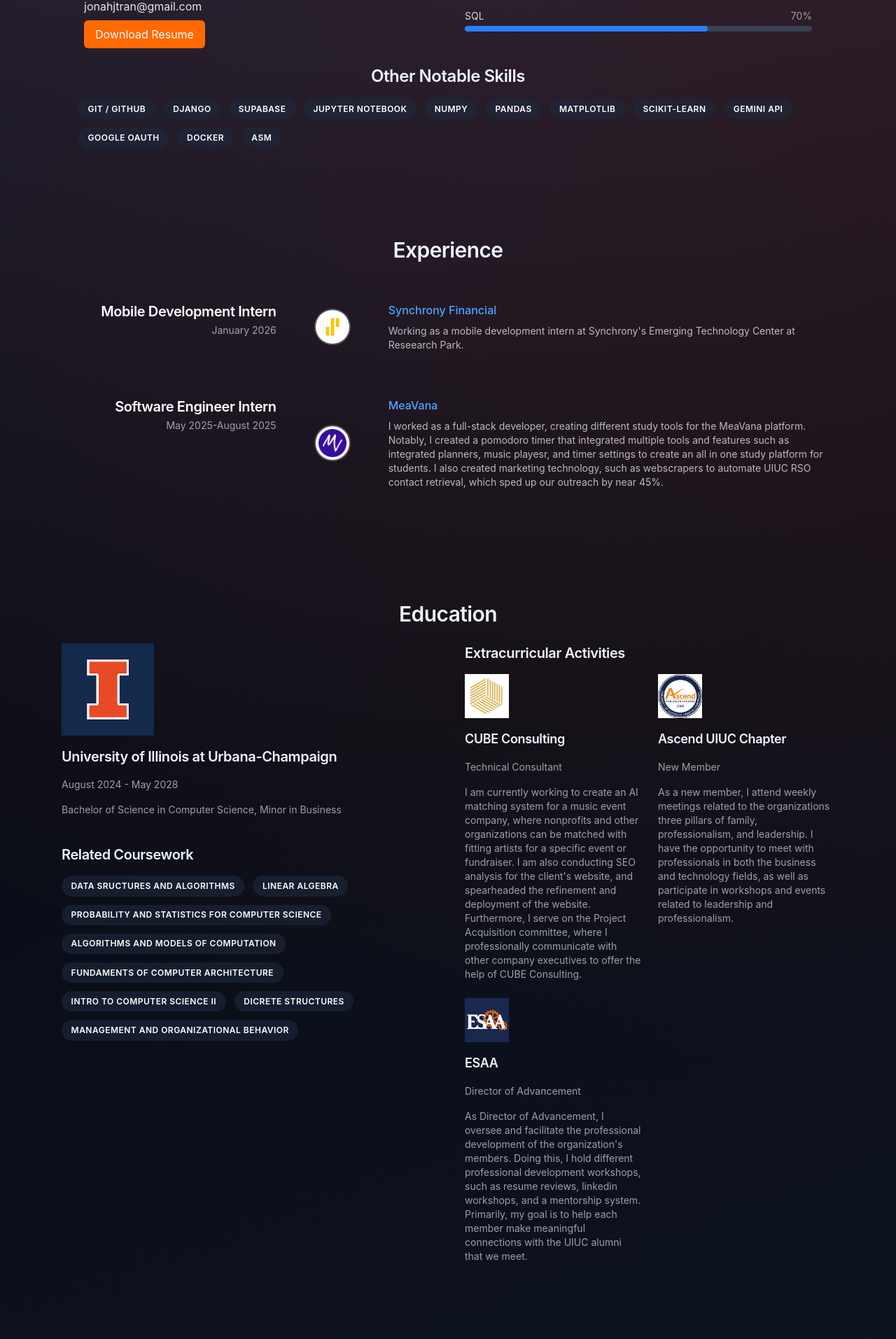
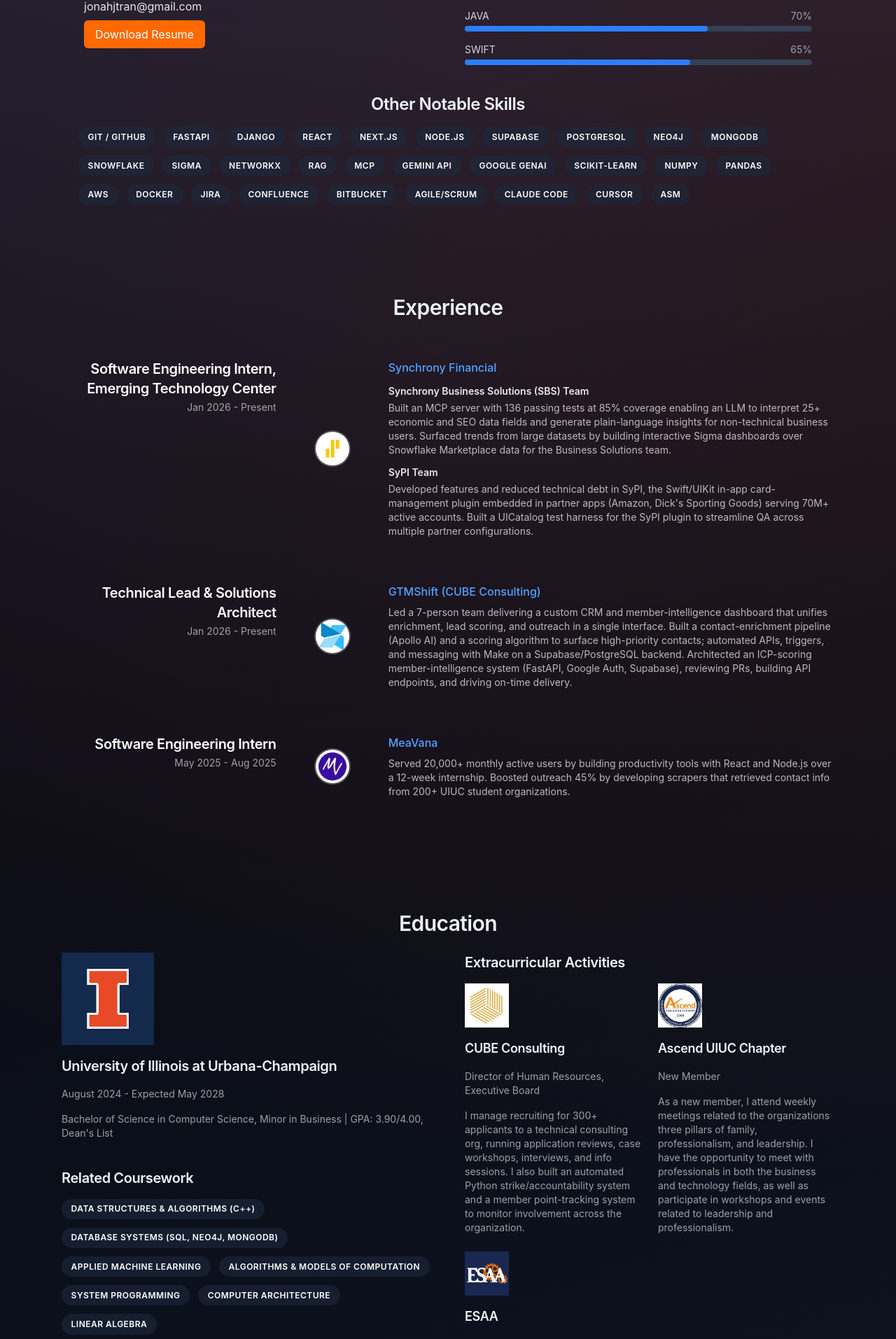
Before and after one commit to jonahjtran/jonahjtran.github.io, a React (Vite) app: page / in a window 1280 px wide. Shown: the part 1267-3180 px from the top of the page at 70% size. Built offline with nearby package versions, Linux system fonts and the light colour scheme.

Commit message:
updated gtmshift logo

```diff
--- a/src/components/Education.jsx
+++ b/src/components/Education.jsx
@@ -7,7 +7,7 @@ import RelatedCoursework from "./RelatedCoursework";
 
 export default function Education() {
     const extracurricular = [
-        {name: "CUBE Consulting", position: "Technical Consultant",description: "I am currently working to create an AI matching system for a music event company, where nonprofits and other organizations can be matched with fitting artists for a specific event or fundraiser. I am also conducting SEO analysis for the client's website, and spearheaded the refinement and deployment of the website. Furthermore, I serve on the Project Acquisition committee, where I professionally communicate with other company executives to offer the help of CUBE Consulting.", image: cube},
+        {name: "CUBE Consulting", position: "Director of Human Resources, Executive Board", description: "I manage recruiting for 300+ applicants to a technical consulting org, running application reviews, case workshops, interviews, and info sessions. I also built an automated Python strike/accountability system and a member point-tracking system to monitor involvement across the organization.", image: cube},
         {name: "Ascend UIUC Chapter", position: "New Member", description: "As a new member, I attend weekly meetings related to the organizations three pillars of family, professionalism, and leadership. I have the opportunity to meet with professionals in both the business and technology fields, as well as participate in workshops and events related to leadership and professionalism.", image: ascend},
         {name: "ESAA", position: "Director of Advancement", description: "As Director of Advancement, I oversee and facilitate the professional development of the organization's members. Doing this, I hold different professional development workshops, such as resume reviews, linkedin workshops, and a mentorship system. Primarily, my goal is to help each member make meaningful connections with the UIUC alumni that we meet.", image: esaa},
     ]
@@ -16,8 +16,8 @@ export default function Education() {
             <div className="flex flex-col gap-4">
                 <img src={uiuc} alt="UIUC" className="w-1/4" />
                 <h1 className="text-xl font-semibold">University of Illinois at Urbana-Champaign</h1>
-                <p className="text-sm text-white/60">August 2024 - May 2028</p>
-                <p className="text-sm text-white/60">Bachelor of Science in Computer Science, Minor in Business</p>
+                <p className="text-sm text-white/60">August 2024 - Expected May 2028</p>
+                <p className="text-sm text-white/60">Bachelor of Science in Computer Science, Minor in Business | GPA: 3.90/4.00, Dean's List</p>
                 <h2 className="text-xl font-semibold mt-6">Related Coursework</h2>
                 <RelatedCoursework />
             </div>
--- a/src/components/OtherSkillsSection.jsx
+++ b/src/components/OtherSkillsSection.jsx
@@ -1,16 +1,33 @@
 export default function OtherSkillsSection() {
     const otherSkills = [
         "Git / GitHub",
+        "FastAPI",
         "Django",
+        "React",
+        "Next.js",
+        "Node.js",
         "Supabase",
-        "Jupyter Notebook",
-        "Numpy",
+        "PostgreSQL",
+        "Neo4j",
+        "MongoDB",
+        "Snowflake",
+        "Sigma",
+        "NetworkX",
+        "RAG",
+        "MCP",
+        "Gemini API",
+        "Google GenAI",
+        "Scikit-learn",
+        "NumPy",
         "Pandas",
-        "Matplotlib",
-        "Scikit-learn",
-        "Gemini API",
-        "Google OAuth",
+        "AWS",
         "Docker",
+        "Jira",
+        "Confluence",
+        "Bitbucket",
+        "Agile/Scrum",
+        "Claude Code",
+        "Cursor",
         "ASM",
     ];
 
--- a/src/components/ProfileSection.jsx
+++ b/src/components/ProfileSection.jsx
@@ -4,7 +4,7 @@ export default function ProfileSection() {
     <div>
       <h2 className="text-xl font-semibold text-white mb-4">PROFILE</h2>
       <p className="text-gray-300 mb-6">
-        I have currently accepted an offer to intern at Synchrony Financial as a mobile development intern for the spring of 2026, but am still open to other opportunities at different times related to software engineering, product management, tech consulting, and more. If you think I am a good fit, please contact me at
+        I am currently a Software Engineering Intern at Synchrony Financial's Emerging Technology Center and Technical Lead & Solutions Architect for GTMShift at CUBE Consulting, but am still open to other opportunities related to software engineering, product management, tech consulting, and more. If you think I am a good fit, please contact me at
         <a href="mailto:jonahjtran@gmail.com" className="text-blue-400 hover:underline"> jonahjtran@gmail.com</a>.
       </p>
 
--- a/src/components/Projects.jsx
+++ b/src/components/Projects.jsx
@@ -1,25 +1,25 @@
 export default function Projects() {
     const projects = [
         {
-            title: "Basketball Stats Tracker",
+            title: "Jamtown (CUBE Consulting Client)",
             description:
-                "A web application that allows users to track their basketball stats and analyze their performance. While tracking a users stats, various heatmaps can be generated from data related to games, seasons, or specific players.",
-            tags: ["React", "Python", "Django", "Postgres", "REST API", "Matplotlib"],
-            links: [{ label: "GitHub", href: "https://github.com/jonahjtran/Basketball-Stat-Tracker" }],
+                "Built a RAG system over a Supabase vector store, improving artist-matching retrieval across 100+ artists. Engineered a semantic-search embedding pipeline with HuggingFace all-mpnet-base-v2 and the Gemini API for generation and ranking.",
+            tags: ["Python", "HuggingFace", "Gemini API", "Supabase", "RAG"],
+            links: [],
         },
         {
-            title: "AI Financial Planning App",
+            title: "Mental Health Tracker",
             description:
-                "I collaborated with in a team of 4 to create an AI-driven financial planner prototype in a 36 hour hackathon. We leveraged React for a modernized UI, while also integrating OAuth authenification for google authentificationa and connectiveity. Furthermore, we utilized Gemini's API to give AI-driven financial advice realted to a user's longterm goal. These insights were backed by financial bank data from Capital One's Nessi API, which were displayed to users using D3.js based visualizations to display spending patterns.",
-            tags: ["Javascipt", "React", "D3.js", "Gemini API", "Capital One's Nessi API", "OAuth"],
-            links: [{ label: "GitHub", href: "https://github.com/jonahjtran/Ekewaka" }],
+                "Exposed 23 versioned REST endpoints across 5 resource areas via a FastAPI backend with layered architecture (routes, services, repositories, schemas). Achieved 74% code coverage with 60+ automated tests; secured routes with JWT + Google OAuth and generated AI journal insights via Google GenAI API.",
+            tags: ["Python", "FastAPI", "SQLAlchemy", "PostgreSQL", "JWT", "Google OAuth"],
+            links: [{ label: "GitHub", href: "https://github.com/jonahjtran" }],
         },
         {
-            title: "Element Combination Drag and Drop Game",
+            title: "Basketball Stat Tracker",
             description:
-                "Created a drag and drop game that allows users to combine elements to create new elements. This was a group project with 3 other students. Utilizing React and supabase for the frontend and database respectively, we were able to create a competitive multiplayergame mode that allowed users accross multiple devices to race to create a certain object. Integrating Gemini's API, we were also able to give users the ability to create new elements by combining elements that didn't have a set result upon combination.",
-            tags: ["Javascript", "React", "Supabase", "Gemini API"],
-            links: [{ label: "GitHub", href: "https://github.com/jonahjtran/Elemental-Clash" }],
+                "Built a full-stack analytics platform (Django REST + Next.js/React) with a 7-entity schema exposing 30+ API routes; renders Matplotlib shot-chart heatmaps in ~40 ms persisted to Supabase PostgreSQL.",
+            tags: ["Python", "Django REST", "Next.js", "React", "PostgreSQL", "Matplotlib"],
+            links: [{ label: "GitHub", href: "https://github.com/jonahjtran/Basketball-Stat-Tracker" }],
         },
     ];
 
--- a/src/components/RelatedCoursework.jsx
+++ b/src/components/RelatedCoursework.jsx
@@ -1,13 +1,12 @@
 export default function RelatedCoursework() {
     const courses = [
-        "Data Sructures and Algorithms",
+        "Data Structures & Algorithms (C++)",
+        "Database Systems (SQL, Neo4j, MongoDB)",
+        "Applied Machine Learning",
+        "Algorithms & Models of Computation",
+        "System Programming",
+        "Computer Architecture",
         "Linear Algebra",
-        "Probability and Statistics for Computer Science",
-        "Algorithms and Models of Computation",
-        "Fundaments of Computer Architecture",
-        "Intro to Computer Science II",
-        "Dicrete Structures",
-        "Management and Organizational Behavior"
     ];
 
     return (
--- a/src/components/SkillsSection.jsx
+++ b/src/components/SkillsSection.jsx
@@ -4,9 +4,10 @@ export default function SkillsSection() {
   const skills = [
     { name: "Python", level: 90 },
     { name: "JS/TS/React", level: 85 },
-    { name: "C/C++", level: 75 },
-    { name: "Java", level: 65 },
-    { name: "SQL", level: 70 },
+    { name: "C/C++", level: 80 },
+    { name: "SQL", level: 75 },
+    { name: "Java", level: 70 },
+    { name: "Swift", level: 65 },
   ];
 
   return (
--- a/src/components/WorkExperience.jsx
+++ b/src/components/WorkExperience.jsx
@@ -1,11 +1,18 @@
 import meavana from "../assets/meavana.png";
 import synchrony from "../assets/synchrony.png";
+import cube from "../assets/cube.png";
+import gtmshift from "../assets/gtmshift.png";
 
 export default function WorkExperience() {
     const work = [
-        {title: "Mobile Development Intern", date: "January 2026", company: "Synchrony Financial", image: synchrony, description: "Working as a mobile development intern at Synchrony's Emerging Technology Center at Reseearch Park. "},
+        {title: "Software Engineering Intern, Emerging Technology Center", date: "Jan 2026 - Present", company: "Synchrony Financial", image: synchrony, subteams: [
+            {name: "Synchrony Business Solutions (SBS) Team", description: "Built an MCP server with 136 passing tests at 85% coverage enabling an LLM to interpret 25+ economic and SEO data fields and generate plain-language insights for non-technical business users. Surfaced trends from large datasets by building interactive Sigma dashboards over Snowflake Marketplace data for the Business Solutions team."},
+            {name: "SyPI Team", description: "Developed features and reduced technical debt in SyPI, the Swift/UIKit in-app card-management plugin embedded in partner apps (Amazon, Dick's Sporting Goods) serving 70M+ active accounts. Built a UICatalog test harness for the SyPI plugin to streamline QA across multiple partner configurations."},
+        ]},
 
-        {title: "Software Engineer Intern", date: "May 2025-August 2025", company: "MeaVana", image: meavana, description:"I worked as a full-stack developer, creating different study tools for the MeaVana platform. Notably, I created a pomodoro timer that integrated multiple tools and features such as integrated planners, music playesr, and timer settings to create an all in one study platform for students. I also created marketing technology, such as webscrapers to automate UIUC RSO contact retrieval, which sped up our outreach by near 45%. "},
+        {title: "Technical Lead & Solutions Architect", date: "Jan 2026 - Present", company: "GTMShift (CUBE Consulting)", image: gtmshift, description: "Led a 7-person team delivering a custom CRM and member-intelligence dashboard that unifies enrichment, lead scoring, and outreach in a single interface. Built a contact-enrichment pipeline (Apollo AI) and a scoring algorithm to surface high-priority contacts; automated APIs, triggers, and messaging with Make on a Supabase/PostgreSQL backend. Architected an ICP-scoring member-intelligence system (FastAPI, Google Auth, Supabase), reviewing PRs, building API endpoints, and driving on-time delivery."},
+
+        {title: "Software Engineering Intern", date: "May 2025 - Aug 2025", company: "MeaVana", image: meavana, description:"Served 20,000+ monthly active users by building productivity tools with React and Node.js over a 12-week internship. Boosted outreach 45% by developing scrapers that retrieved contact info from 200+ UIUC student organizations."},
     ]
 
     return (
@@ -33,6 +40,16 @@ export default function WorkExperience() {
                             {item.description && (
                                 <p className="text-sm text-white/70 mt-2">{item.description}</p>
                             )}
+                            {item.subteams && (
+                                <div className="mt-3 space-y-3">
+                                    {item.subteams.map((sub) => (
+                                        <div key={sub.name}>
+                                            <p className="text-sm font-semibold text-white/90">{sub.name}</p>
+                                            <p className="text-sm text-white/70 mt-1">{sub.description}</p>
+                                        </div>
+                                    ))}
+                                </div>
+                            )}
                         </div>
                     </li>
                 ))}
```
Also changed, not shown: src/assets/gtmshift.png (added), 1 other file (tests, documents, lock files or other folders).
